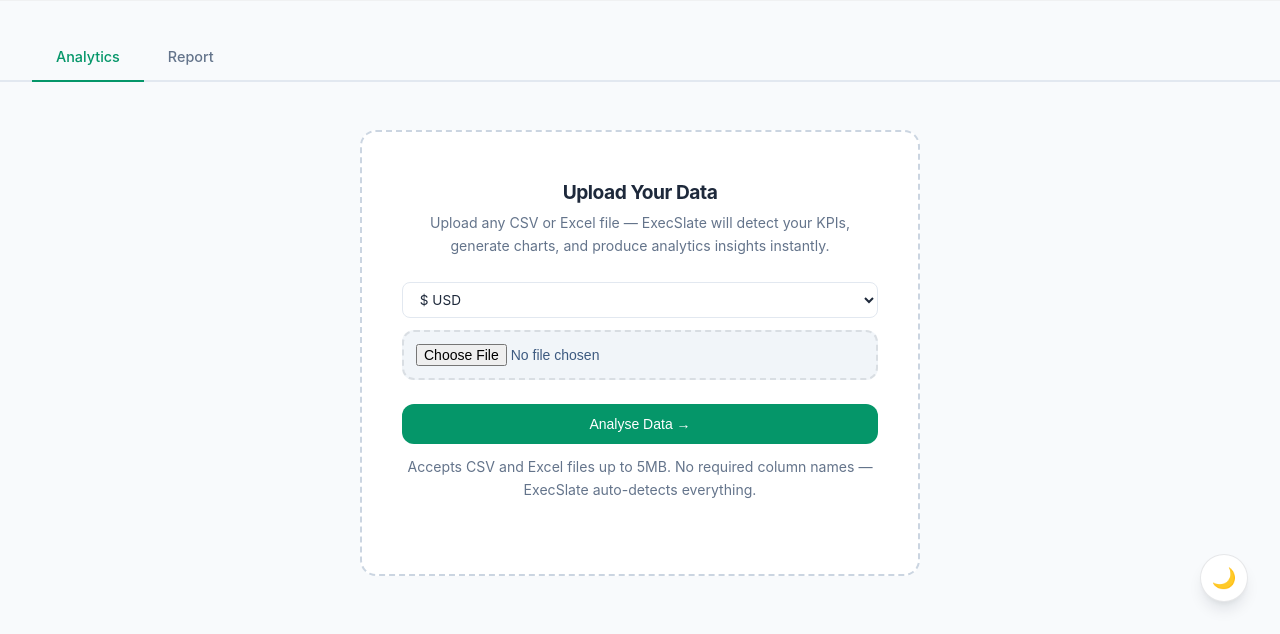
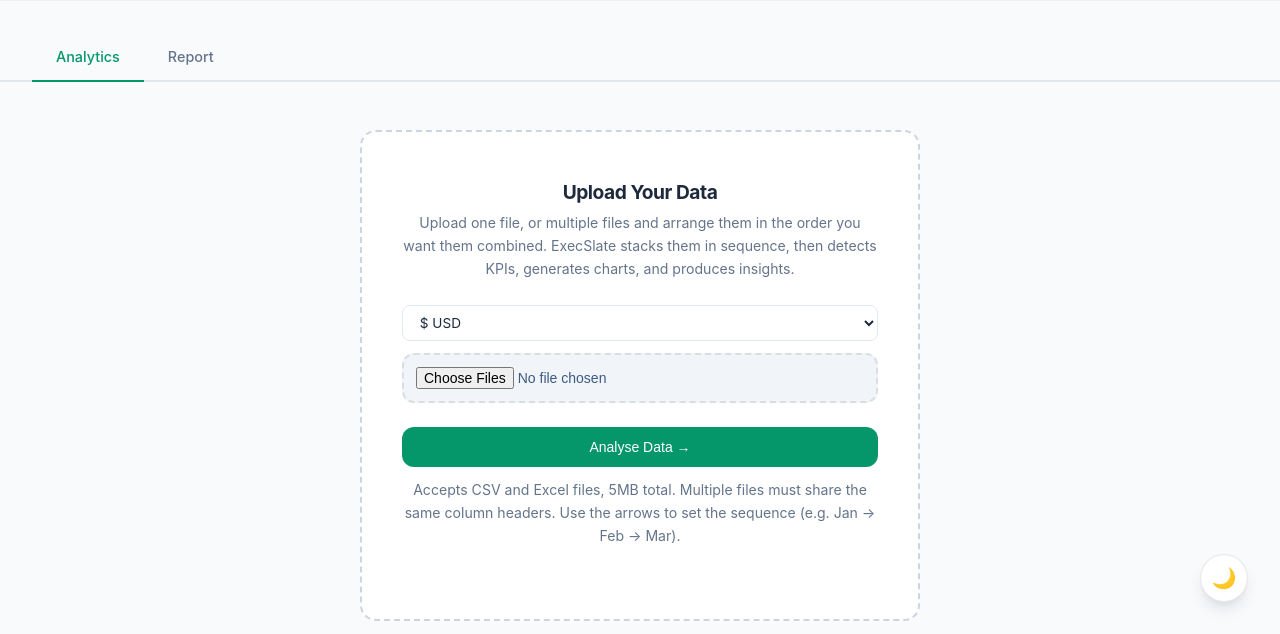
Before and after one commit to NephilimDimpu/ExecSlate, a Python web app: template templates/analytics.html in a window 1280 px wide. Shown: the part 166-800 px from the top of the page. Run offline with Jinja, Linux system fonts and the light colour scheme; the template is opened without the code that fills it, so the values that code supplies are empty.

Commit message:
feat: multi-file ordered upload in Analytics
Analysts can now upload multiple files and arrange them in sequence
before analysis (e.g. Jan → Feb → Mar), or upload a single file as before.

- Backend: analytics_upload accepts List[UploadFile], reads them in the
  submitted order, validates all files share the same column headers,
  stacks them via pd.concat in sequence, then runs the existing pipeline.
  Combined size capped at 5MB. Clear error naming the mismatched file.
- Frontend: file input is now multiple; selected files render as a
  numbered, reorderable list (up/down/remove). On submit a DataTransfer
  rebuilds the input in the chosen order so the server receives the
  user's exact sequence. Applied to both the main upload zone and the
  re-upload modal.

Co-Authored-By: Claude Sonnet 4.6 <noreply@anthropic.com>

```diff
--- a/templates/analytics.html
+++ b/templates/analytics.html
@@ -79,6 +79,37 @@
         }
         .upload-submit-btn:hover { opacity: 0.88; }
         .upload-hint { font-size: 0.78rem; color: var(--text-muted, #94a3b8); margin-top: 0.75rem; }
+
+        /* ── Ordered file list ── */
+        .file-order-list { list-style: none; padding: 0; margin: 1rem 0 0; text-align: left; }
+        .file-order-item {
+            display: flex; align-items: center; gap: 0.6rem;
+            background: var(--hover-bg, #f8fafc);
+            border: 1px solid var(--border, #e2e8f0);
+            border-radius: 8px; padding: 0.55rem 0.75rem; margin-bottom: 0.5rem;
+            font-size: 0.83rem; color: var(--text, #1e293b);
+        }
+        .file-order-num {
+            flex-shrink: 0; width: 22px; height: 22px; border-radius: 50%;
+            background: var(--accent, #1e40af); color: #fff;
+            font-size: 0.72rem; font-weight: 700;
+            display: flex; align-items: center; justify-content: center;
+        }
+        .file-order-name { flex: 1; overflow: hidden; text-overflow: ellipsis; white-space: nowrap; }
+        .file-order-btn {
+            flex-shrink: 0; background: none; border: 1px solid var(--border, #e2e8f0);
+            border-radius: 5px; width: 24px; height: 24px; cursor: pointer;
+            color: var(--text-muted, #64748b); font-size: 0.8rem; line-height: 1;
+            display: flex; align-items: center; justify-content: center; transition: all 0.15s;
+        }
+        .file-order-btn:hover:not(:disabled) { border-color: var(--accent, #1e40af); color: var(--accent, #1e40af); }
+        .file-order-btn:disabled { opacity: 0.3; cursor: not-allowed; }
+        .file-order-btn.remove:hover { border-color: #dc2626; color: #dc2626; }
+        .add-more-btn {
+            display: inline-block; margin-top: 0.25rem; font-size: 0.8rem;
+            color: var(--accent, #1e40af); background: none; border: none;
+            cursor: pointer; text-decoration: underline;
+        }
 
         /* ── Stat bar ── */
         .analytics-stat-bar {
@@ -298,10 +329,11 @@
     <!-- ================= UPLOAD ZONE (no session yet) ================= -->
     <div class="upload-zone">
         <h2>Upload Your Data</h2>
-        <p>Upload any CSV or Excel file — ExecSlate will detect your KPIs, generate charts, and produce analytics insights instantly.</p>
+        <p>Upload one file, or multiple files and arrange them in the order you want them combined. ExecSlate stacks them in sequence, then detects KPIs, generates charts, and produces insights.</p>
 
-        <form action="/analytics/{{ project.id }}/upload" method="post" enctype="multipart/form-data"
-              onsubmit="showLoading()">
+        <form id="uploadForm" action="/analytics/{{ project.id }}/upload" method="post"
+              enctype="multipart/form-data"
+              onsubmit="return prepareSubmit(event, 'fileInput', 'mainList')">
             <div class="upload-form-row">
                 <select name="currency" class="upload-currency-select">
                     <option value="$">$ USD</option>
@@ -309,12 +341,16 @@
                     <option value="€">€ EUR</option>
                     <option value="£">£ GBP</option>
                 </select>
-                <input type="file" name="file" accept=".csv,.xlsx,.xls" required class="upload-file-input">
+                <input type="file" id="fileInput" name="files" accept=".csv,.xlsx,.xls" multiple
+                       class="upload-file-input" onchange="addFiles('fileInput', 'mainList')">
             </div>
+
+            <ul class="file-order-list" id="mainList"></ul>
+
             <button type="submit" class="upload-submit-btn">Analyse Data →</button>
         </form>
 
-        <p class="upload-hint">Accepts CSV and Excel files up to 5MB. No required column names — ExecSlate auto-detects everything.</p>
+        <p class="upload-hint">Accepts CSV and Excel files, 5MB total. Multiple files must share the same column headers. Use the arrows to set the sequence (e.g. Jan → Feb → Mar).</p>
     </div>
 
     {% else %}
@@ -458,18 +494,20 @@
         <div class="reupload-modal-inner">
             <button class="modal-close" onclick="closeReupload()">×</button>
             <div class="reupload-modal-title">Upload New Data</div>
-            <div class="reupload-modal-sub">This will replace the current analytics session for this project.</div>
+            <div class="reupload-modal-sub">This replaces the current analytics session. Add one or more files and order them as needed.</div>
             <form action="/analytics/{{ project.id }}/upload" method="post" enctype="multipart/form-data"
-                  onsubmit="showLoading()">
-                <div style="display:flex;gap:0.75rem;align-items:center;margin-bottom:1rem;flex-wrap:wrap;">
+                  onsubmit="return prepareSubmit(event, 'reInput', 'reList')">
+                <div style="display:flex;gap:0.75rem;align-items:center;margin-bottom:0.5rem;flex-wrap:wrap;">
                     <select name="currency" class="upload-currency-select">
                         <option value="$">$ USD</option>
                         <option value="₹">₹ INR</option>
                         <option value="€">€ EUR</option>
                         <option value="£">£ GBP</option>
                     </select>
-                    <input type="file" name="file" accept=".csv,.xlsx,.xls" required style="font-size:0.85rem;">
+                    <input type="file" id="reInput" name="files" accept=".csv,.xlsx,.xls" multiple
+                           style="font-size:0.85rem;" onchange="addFiles('reInput', 'reList')">
                 </div>
+                <ul class="file-order-list" id="reList"></ul>
                 <button type="submit" class="upload-submit-btn">Re-analyse →</button>
             </form>
         </div>
@@ -515,6 +553,69 @@
                     i++;
                 }
             }, 1500);
+        }
+
+        // ── Ordered multi-file management ──
+        const fileStore = {};  // listId -> [File, File, ...]
+
+        function addFiles(inputId, listId) {
+            const input = document.getElementById(inputId);
+            if (!fileStore[listId]) fileStore[listId] = [];
+            for (const f of input.files) {
+                // skip exact duplicates (same name + size)
+                const dupe = fileStore[listId].some(x => x.name === f.name && x.size === f.size);
+                if (!dupe) fileStore[listId].push(f);
+            }
+            input.value = '';  // allow re-selecting / adding more
+            renderFileList(listId);
+        }
+
+        function renderFileList(listId) {
+            const ul = document.getElementById(listId);
+            const files = fileStore[listId] || [];
+            ul.innerHTML = '';
+            files.forEach((f, i) => {
+                const li = document.createElement('li');
+                li.className = 'file-order-item';
+                li.innerHTML = `
+                    <span class="file-order-num">${i + 1}</span>
+                    <span class="file-order-name" title="${f.name}">${f.name}</span>
+                    <button type="button" class="file-order-btn" ${i === 0 ? 'disabled' : ''}
+                            onclick="moveFile('${listId}', ${i}, -1)" title="Move up">▲</button>
+                    <button type="button" class="file-order-btn" ${i === files.length - 1 ? 'disabled' : ''}
+                            onclick="moveFile('${listId}', ${i}, 1)" title="Move down">▼</button>
+                    <button type="button" class="file-order-btn remove"
+                            onclick="removeFile('${listId}', ${i})" title="Remove">×</button>`;
+                ul.appendChild(li);
+            });
+        }
+
+        function moveFile(listId, idx, dir) {
+            const arr = fileStore[listId];
+            const j = idx + dir;
+            if (j < 0 || j >= arr.length) return;
+            [arr[idx], arr[j]] = [arr[j], arr[idx]];
+            renderFileList(listId);
+        }
+
+        function removeFile(listId, idx) {
+            fileStore[listId].splice(idx, 1);
+            renderFileList(listId);
+        }
+
+        function prepareSubmit(event, inputId, listId) {
+            const files = fileStore[listId] || [];
+            if (files.length === 0) {
+                event.preventDefault();
+                alert('Please add at least one file to analyse.');
+                return false;
+            }
+            // Rebuild the file input in the user-chosen order
+            const dt = new DataTransfer();
+            files.forEach(f => dt.items.add(f));
+            document.getElementById(inputId).files = dt.files;
+            showLoading();
+            return true;
         }
 
         function switchChart(type, btn) {
```
Also changed, not shown: routes/analytics.py (+46 -16 lines).
